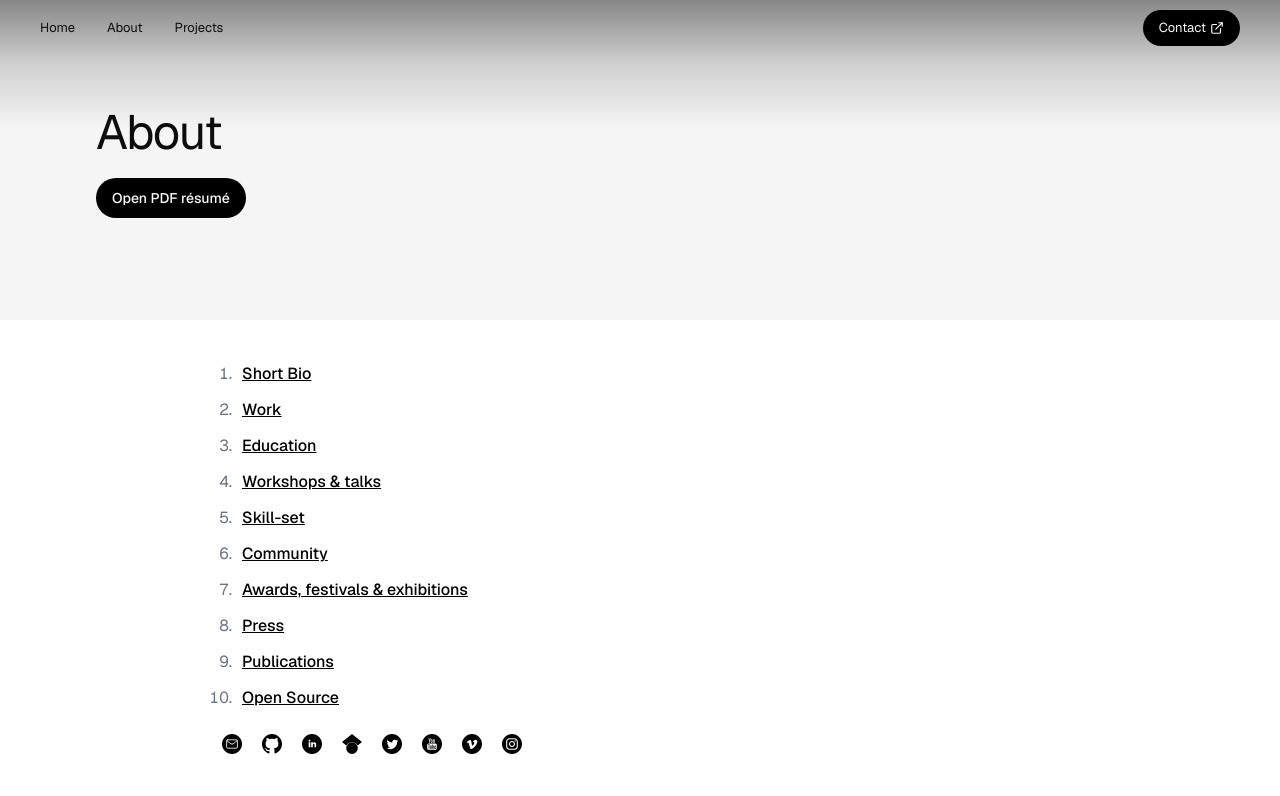
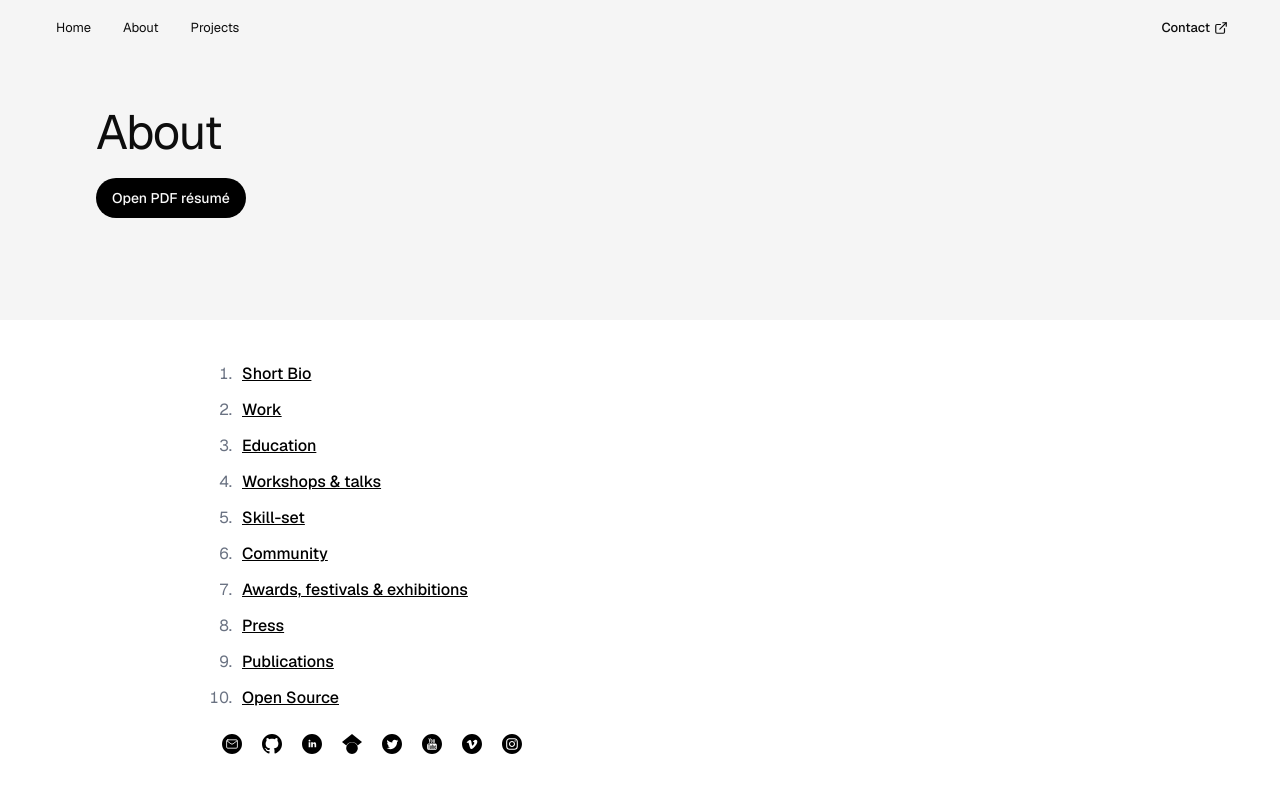
Before and after one commit to juniorxsound/portfolio, a Next.js app: page /bio in a window 1280 px wide. Shown: the top 796 px of the page. Built offline with nearby package versions, Linux system fonts and the light colour scheme.

Commit message:
chore: tweak nav

```diff
--- a/components/footer.tsx
+++ b/components/footer.tsx
@@ -15,12 +15,12 @@ export async function Footer() {
 
   return (
     <footer className="bg-background font-sans text-foreground" id="footer">
-      <div className="mx-auto w-full px-6 py-16 md:px-10 md:py-24">
+      <div className="mx-auto w-full max-w-[1600px] px-6 py-16 md:px-10 md:py-24">
         <nav className="hidden grid-cols-2 gap-x-8 gap-y-12 sm:grid md:grid-cols-4">
           <div>
             <Link
               href="/"
-              className="text-sm font-medium text-foreground transition-colors hover:text-muted-foreground"
+              className="text-[13px] font-normal text-foreground transition-colors hover:text-muted-foreground"
             >
               Home
             </Link>
@@ -28,7 +28,7 @@ export async function Footer() {
           <div>
             <Link
               href="/bio"
-              className="text-sm font-medium text-foreground transition-colors hover:text-muted-foreground"
+              className="text-[13px] font-normal text-foreground transition-colors hover:text-muted-foreground"
             >
               About
             </Link>
@@ -48,7 +48,7 @@ export async function Footer() {
           <div>
             <Link
               href="/projects"
-              className="text-sm font-medium text-foreground transition-colors hover:text-muted-foreground"
+              className="text-[13px] font-normal text-foreground transition-colors hover:text-muted-foreground"
             >
               Projects
             </Link>
@@ -67,7 +67,7 @@ export async function Footer() {
           <div>
             <Link
               href="/#writing"
-              className="text-sm font-medium text-foreground transition-colors hover:text-muted-foreground"
+              className="text-[13px] font-normal text-foreground transition-colors hover:text-muted-foreground"
             >
               Writing
             </Link>
--- a/components/site-header.tsx
+++ b/components/site-header.tsx
@@ -2,7 +2,7 @@
 
 import Link from 'next/link'
 import { ExternalLink } from 'lucide-react'
-import { useState } from 'react'
+import { useEffect, useState } from 'react'
 import { ThemeToggle } from '@/components/theme-toggle'
 
 const links = [
@@ -13,20 +13,35 @@ const links = [
 
 export function SiteHeader() {
   const [open, setOpen] = useState(false)
+  const [scrolled, setScrolled] = useState(false)
+
+  useEffect(() => {
+    const handleScroll = () => setScrolled(window.scrollY > 24)
+    handleScroll()
+    window.addEventListener('scroll', handleScroll, { passive: true })
+    return () => window.removeEventListener('scroll', handleScroll)
+  }, [])
 
   return (
     <header className="site-header fixed inset-x-0 top-0 z-50 w-full bg-transparent">
-      <div
-        aria-hidden="true"
-        className="pointer-events-none absolute inset-x-0 top-0 h-24 bg-gradient-to-b from-black/45 via-black/15 to-transparent md:h-32"
-      />
-      <div className="relative z-10 mx-auto flex h-14 w-full items-center justify-between px-6 md:px-10">
-        <nav className="hidden items-center gap-8 md:flex" aria-label="Main navigation">
+      <div className="relative z-10 mx-auto flex h-14 w-full max-w-[1600px] items-center justify-between px-6 md:px-10">
+        <nav
+          className={`hidden items-center gap-8 rounded-full px-4 py-2 transition-[background-color,box-shadow,backdrop-filter] duration-300 md:flex ${
+            scrolled
+              ? 'bg-primary text-primary-foreground'
+              : ''
+          }`}
+          aria-label="Main navigation"
+        >
           {links.map((link) => (
             <Link
               key={link.href}
               href={link.href}
-              className="text-[13px] text-foreground transition-opacity hover:opacity-70"
+              className={`text-[13px] transition-opacity hover:opacity-70 ${
+                scrolled
+                  ? 'text-primary-foreground'
+                  : 'text-foreground'
+              }`}
             >
               {link.label}
             </Link>
@@ -35,7 +50,11 @@ export function SiteHeader() {
 
         <a
           href="mailto:contact@orfleisher.com"
-          className="hidden items-center gap-1 rounded-full bg-primary px-4 py-2 text-[13px] text-primary-foreground transition-opacity hover:opacity-75 md:inline-flex"
+          className={`hidden h-9 items-center gap-1 rounded-full px-3 py-1 text-[13px] font-medium transition-colors md:inline-flex ${
+            scrolled
+              ? 'bg-primary text-primary-foreground hover:bg-primary/90'
+              : 'bg-transparent text-foreground hover:opacity-70'
+          }`}
         >
           Contact <ExternalLink className="h-3.5 w-3.5" aria-hidden="true" />
         </a>
@@ -81,7 +100,7 @@ export function SiteHeader() {
           ))}
           <a
             href="mailto:contact@orfleisher.com"
-            className="mt-2 flex items-center justify-center gap-1 rounded-full bg-primary px-4 py-2 text-center text-sm text-primary-foreground transition-opacity hover:opacity-75"
+            className="mt-2 flex h-9 items-center justify-center gap-1 rounded-full bg-primary px-3 py-1 text-[13px] font-medium text-primary-foreground transition-colors hover:bg-primary/90"
             onClick={() => setOpen(false)}
           >
             Contact <ExternalLink className="h-3.5 w-3.5" aria-hidden="true" />
```
